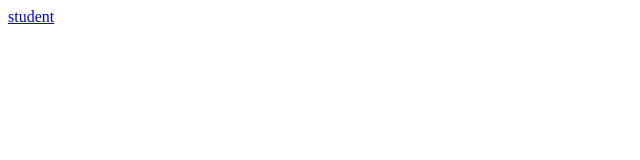
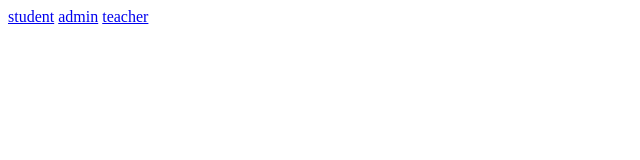
Before and after one commit to D4r3d3vil/SchoolPortal, a SvelteKit app: page / in a window 1280 px wide. Shown: the top 160 px of the page, without its empty margins (0-640 px from the left). Built offline with nearby package versions, Linux system fonts and the light colour scheme.

Commit message:
first commit

```diff
--- a/src/routes/+page.svelte
+++ b/src/routes/+page.svelte
@@ -2,3 +2,5 @@
 
 </script>
 <a href="./student">student</a>
+<a href="./admin">admin</a>
+<a href="./teacher">teacher</a>
```
